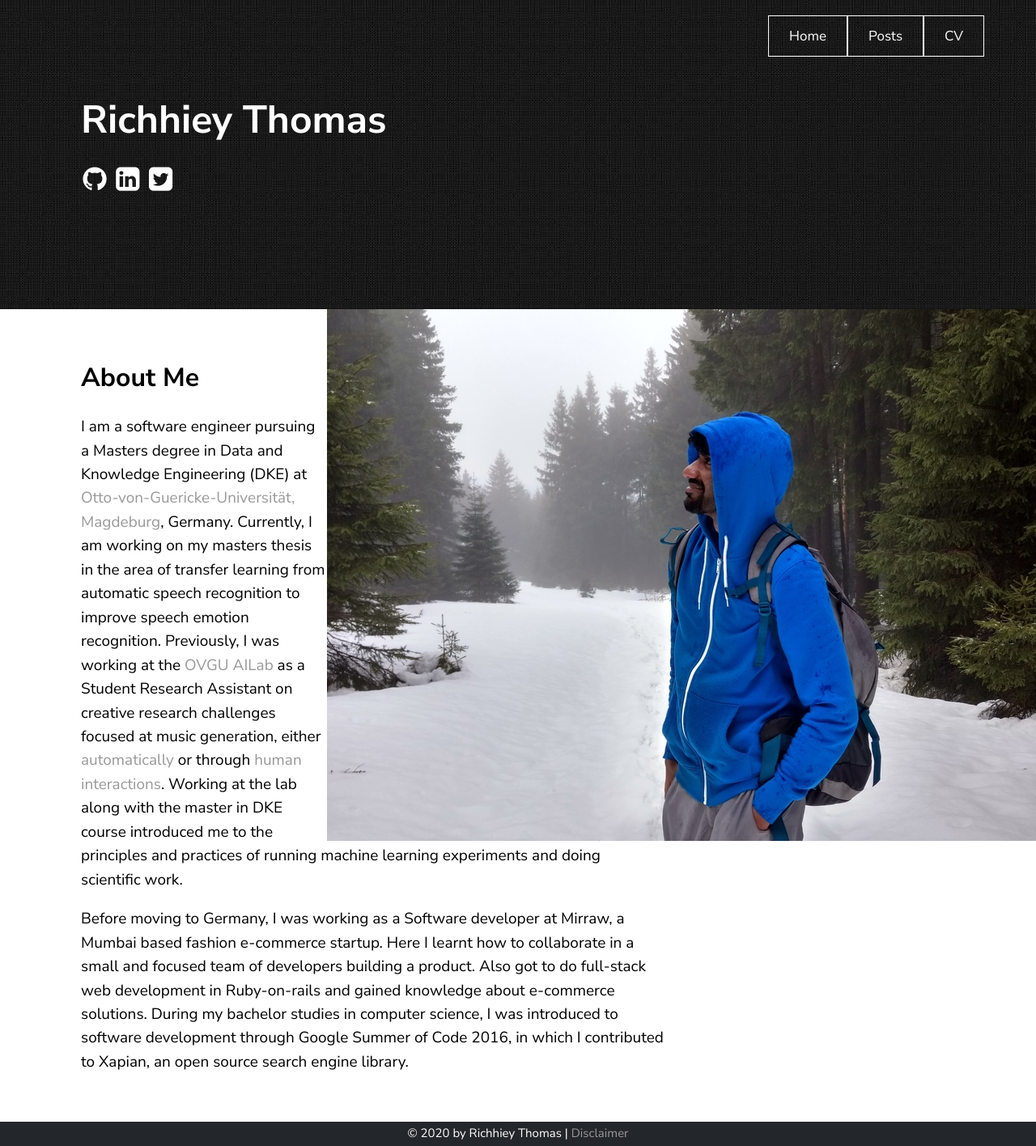
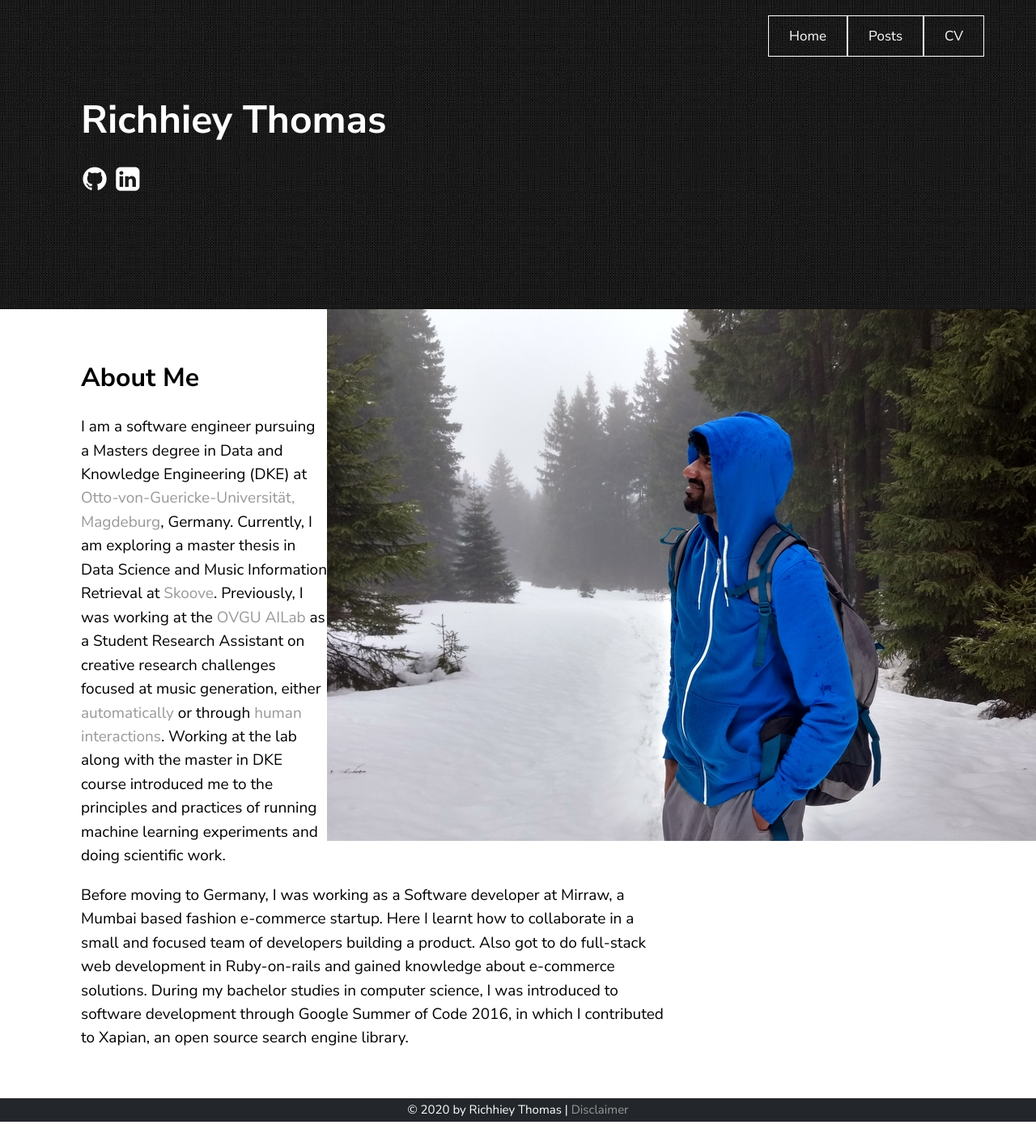
Before and after one commit to richhiey/richhiey.github.io, a Jekyll site: the page built from index.md, in a window 1280 px wide. Shown: the whole page at 81% size. Built offline with Jekyll 4.4.1, drawn with Linux system fonts in a browser that asks for light colours; after the commit the page ends 1386 px from its top, so only the background shows below that.

Commit message:
Update home page description

```diff
--- a/_config.yml
+++ b/_config.yml
@@ -25,7 +25,6 @@ texture:
 
   # generate social links in footer
   social_links:
-    twitter: richhiey
     github:  richhiey
     linkedIn: in/richhiey
     rss: rss
--- a/index.md
+++ b/index.md
@@ -2,7 +2,7 @@
 layout: home_page
 ---
 
-I am a software engineer pursuing a Masters degree in Data and Knowledge Engineering (DKE) at [Otto-von-Guericke-Universität, Magdeburg][ovgu], Germany. Currently, I am working on my masters thesis in the area of transfer learning from automatic speech recognition to improve speech emotion recognition. Previously, I was working at the [OVGU AILab][ailab] as a Student Research Assistant on creative research challenges focused at music generation, either [automatically][automatic] or through [human interactions][beatwire]. Working at the lab along with the master in DKE course introduced me to the principles and practices of running machine learning experiments and doing scientific work.
+I am a software engineer pursuing a Masters degree in Data and Knowledge Engineering (DKE) at [Otto-von-Guericke-Universität, Magdeburg][ovgu], Germany. Currently, I am exploring a master thesis in Data Science and Music Information Retrieval at [Skoove][skoove]. Previously, I was working at the [OVGU AILab][ailab] as a Student Research Assistant on creative research challenges focused at music generation, either [automatically][automatic] or through [human interactions][beatwire]. Working at the lab along with the master in DKE course introduced me to the principles and practices of running machine learning experiments and doing scientific work.
 
 Before moving to Germany, I was working as a Software developer at Mirraw, a Mumbai based fashion e-commerce startup. Here I learnt how to collaborate in a small and focused team of developers building a product. Also got to do full-stack web development in Ruby-on-rails and gained knowledge about e-commerce solutions. During my bachelor studies in computer science, I was introduced to software development through Google Summer of Code 2016, in which I contributed to Xapian, an open source search engine library.
 
@@ -10,3 +10,4 @@ Before moving to Germany, I was working as a Software developer at Mirraw, a Mum
 [ailab]: https://ai.ovgu.de/
 [automatic]: https://richhiey.github.io/posts/generating-irish-double-jigs-with-deep-learning/
 [beatwire]: https://www.aisongcontest.com/participants/beatwire-2021
+[skoove]: https://www.skoove.com/en
```
Also changed, not shown: 1 other file.
